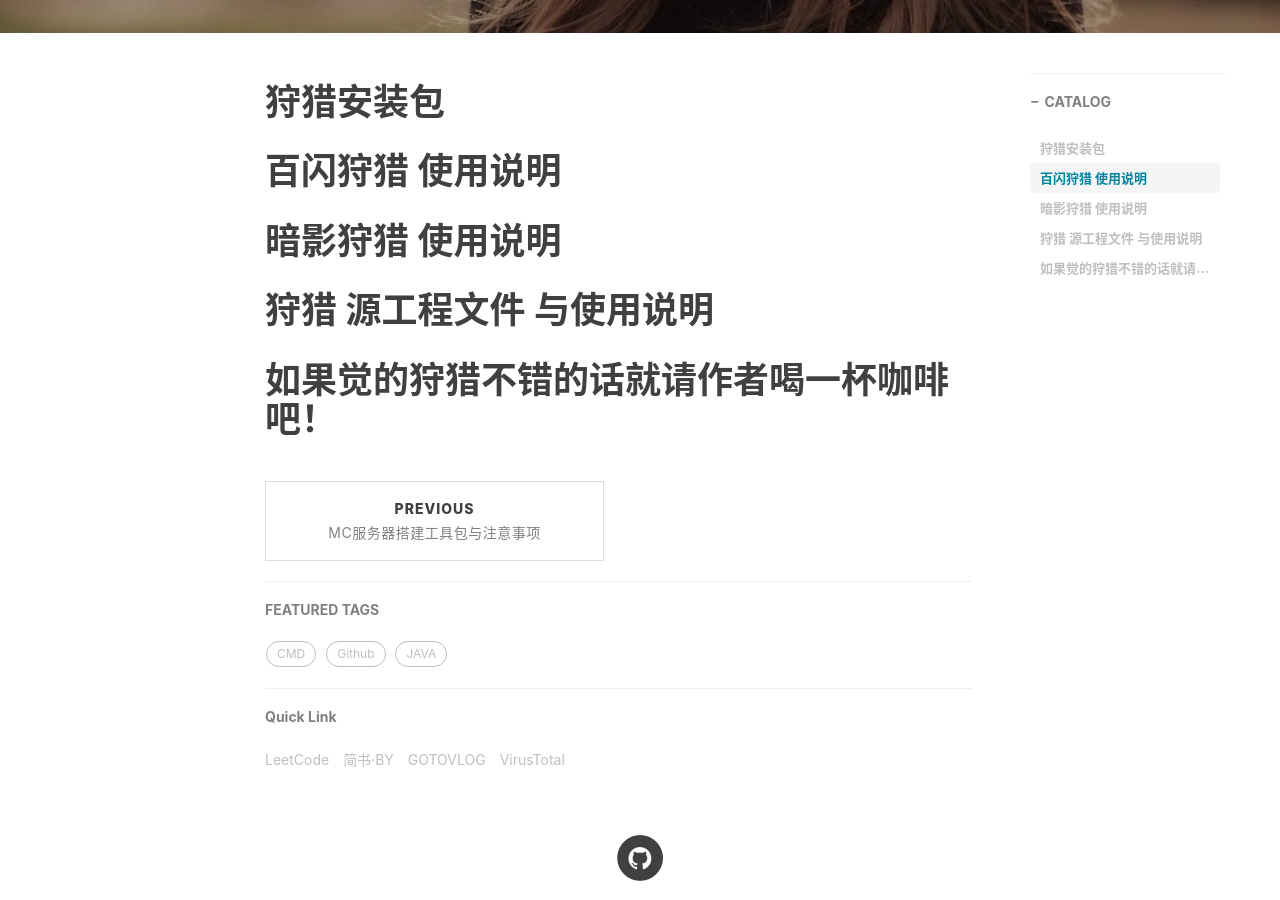
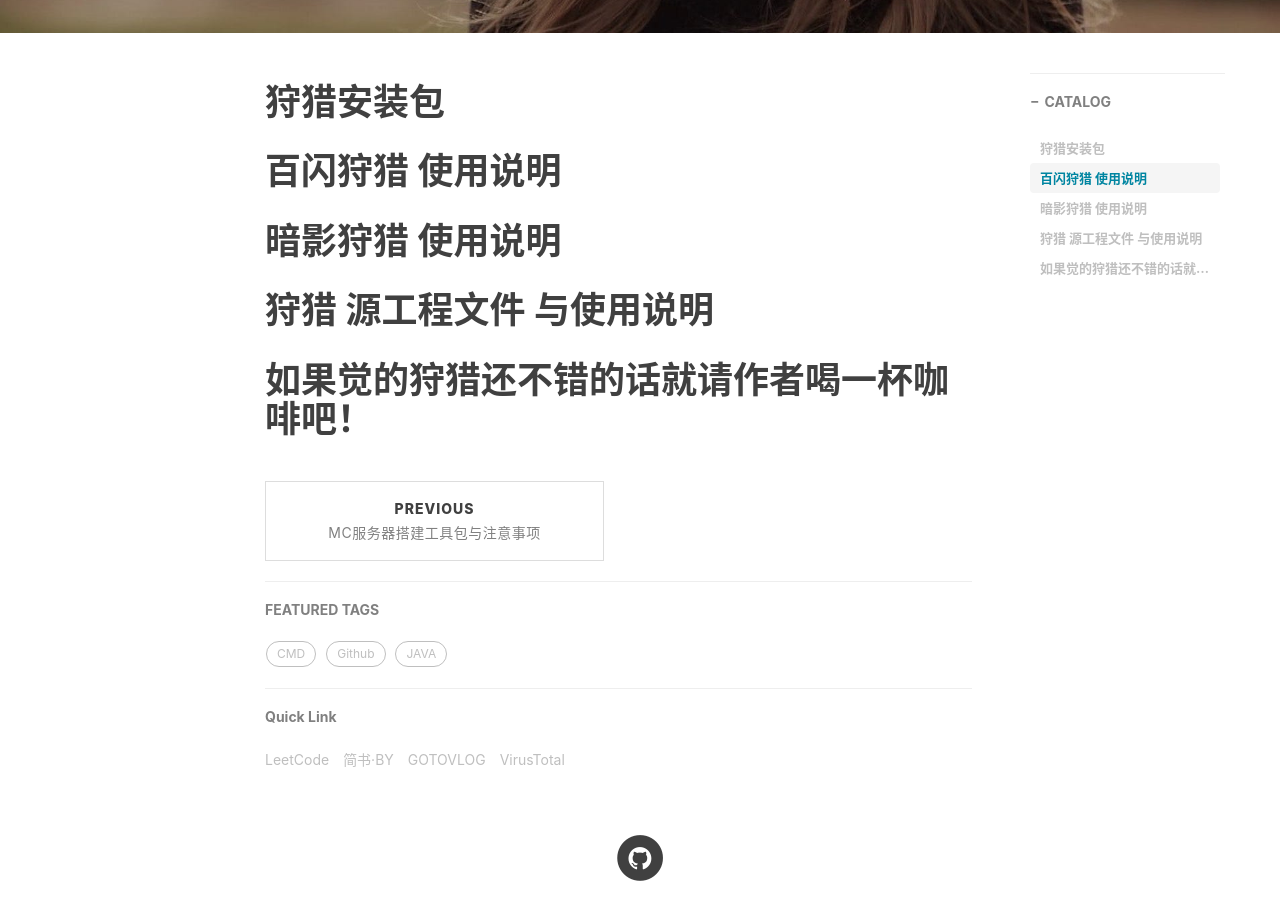
Before and after one commit to DeSoiat/DESOIAT.GITHUB.IO, a Jekyll site: the page built from _posts/2022-08-26-Pokemon Go.md, in a window 1280 px wide and 900 px high, scrolled down 532 px. Built offline with Jekyll 4.4.1, drawn with Linux system fonts in a browser that asks for light colours; nearby versions of some CDN libraries; comment, search, counter and statistics services are not loaded.

Commit message:
Update 2022-08-26-Pokemon Go.md

```diff
--- a/_posts/2022-08-26-Pokemon Go.md
+++ b/_posts/2022-08-26-Pokemon Go.md
@@ -27,4 +27,4 @@ tags:
 
 # 狩猎 源工程文件 与使用说明
 
-# 如果觉的狩猎不错的话就请作者喝一杯咖啡吧！
+# 如果觉的狩猎还不错的话就请作者喝一杯咖啡吧！
```
